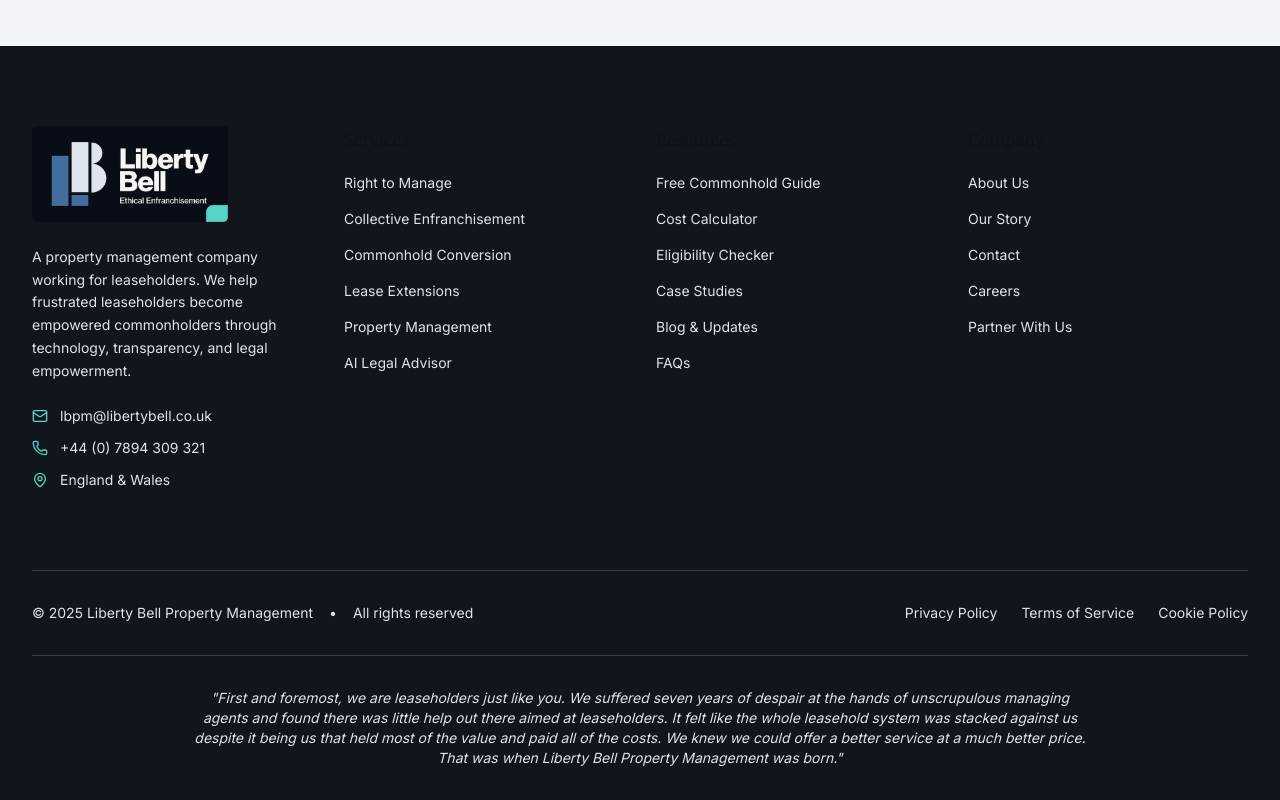
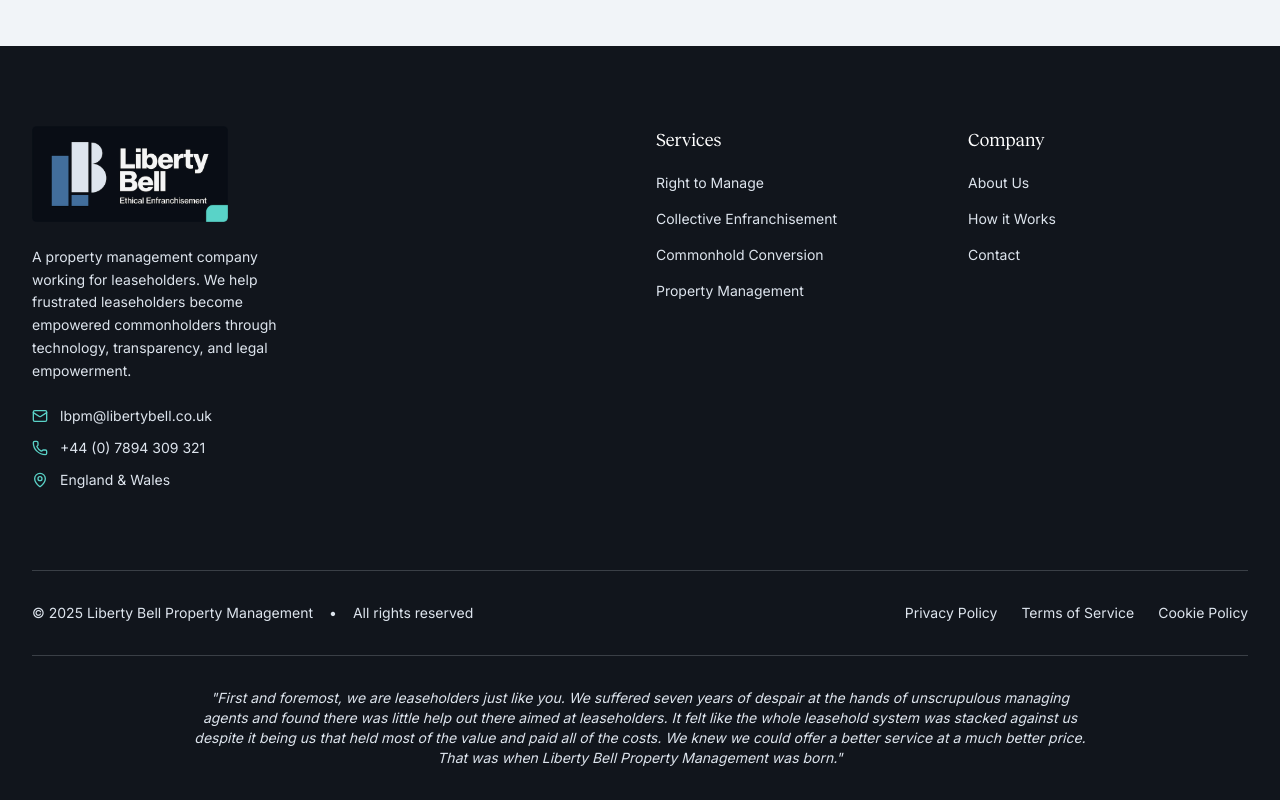
Before and after one commit to jackvdp/liberty-property, a Next.js app: page / in a window 1280 px wide. Shown: the part 7697-8497 px from the top of the page. Built offline with nearby package versions, Linux system fonts and the light colour scheme.

Commit message:
Change footer links

```diff
--- a/src/components/footer.tsx
+++ b/src/components/footer.tsx
@@ -51,9 +51,12 @@
               </div>
             </div>
 
+            {/* Empty div for spacing */}
+            <div></div>
+
             {/* Services */}
             <div>
-              <h3 className="text-lg font-reckless font-bold text-liberty-base mb-4">
+              <h3 className="text-lg font-reckless font-bold !text-liberty-base mb-4">
                 Services
               </h3>
               <ul className="space-y-3">
@@ -73,57 +76,8 @@
                   </Link>
                 </li>
                 <li>
-                  <Link href="/lease-extensions" className="text-liberty-secondary hover:text-liberty-accent transition-colors text-sm">
-                    Lease Extensions
-                  </Link>
-                </li>
-                <li>
                   <Link href="/property-management" className="text-liberty-secondary hover:text-liberty-accent transition-colors text-sm">
                     Property Management
-                  </Link>
-                </li>
-                <li>
-                  <Link href="/ai-advisor" className="text-liberty-secondary hover:text-liberty-accent transition-colors text-sm">
-                    AI Legal Advisor
-                  </Link>
-                </li>
-              </ul>
-            </div>
-
-            {/* Resources */}
-            <div>
-              <h3 className="text-lg font-reckless font-bold text-liberty-base mb-4">
-                Resources
-              </h3>
-              <ul className="space-y-3">
-                <li>
-                  <Link href="/commonhold-guide" className="text-liberty-secondary hover:text-liberty-accent transition-colors text-sm">
-                    Free Commonhold Guide
-                  </Link>
-                </li>
-                <li>
-                  <Link href="/cost-calculator" className="text-liberty-secondary hover:text-liberty-accent transition-colors text-sm">
-                    Cost Calculator
-                  </Link>
-                </li>
-                <li>
-                  <Link href="/eligibility-checker" className="text-liberty-secondary hover:text-liberty-accent transition-colors text-sm">
-                    Eligibility Checker
-                  </Link>
-                </li>
-                <li>
-                  <Link href="/case-studies" className="text-liberty-secondary hover:text-liberty-accent transition-colors text-sm">
-                    Case Studies
-                  </Link>
-                </li>
-                <li>
-                  <Link href="/blog" className="text-liberty-secondary hover:text-liberty-accent transition-colors text-sm">
-                    Blog & Updates
-                  </Link>
-                </li>
-                <li>
-                  <Link href="/faqs" className="text-liberty-secondary hover:text-liberty-accent transition-colors text-sm">
-                    FAQs
                   </Link>
                 </li>
               </ul>
@@ -131,7 +85,7 @@
 
             {/* Company */}
             <div>
-              <h3 className="text-lg font-reckless font-bold text-liberty-base mb-4">
+              <h3 className="text-lg font-reckless font-bold !text-liberty-base mb-4">
                 Company
               </h3>
               <ul className="space-y-3">
@@ -141,23 +95,13 @@
                   </Link>
                 </li>
                 <li>
-                  <Link href="/our-story" className="text-liberty-secondary hover:text-liberty-accent transition-colors text-sm">
-                    Our Story
+                  <Link href="/how-it-works" className="text-liberty-secondary hover:text-liberty-accent transition-colors text-sm">
+                    How it Works
                   </Link>
                 </li>
                 <li>
                   <Link href="/contact" className="text-liberty-secondary hover:text-liberty-accent transition-colors text-sm">
                     Contact
-                  </Link>
-                </li>
-                <li>
-                  <Link href="/careers" className="text-liberty-secondary hover:text-liberty-accent transition-colors text-sm">
-                    Careers
-                  </Link>
-                </li>
-                <li>
-                  <Link href="/partner-with-us" className="text-liberty-secondary hover:text-liberty-accent transition-colors text-sm">
-                    Partner With Us
                   </Link>
                 </li>
               </ul>
```
